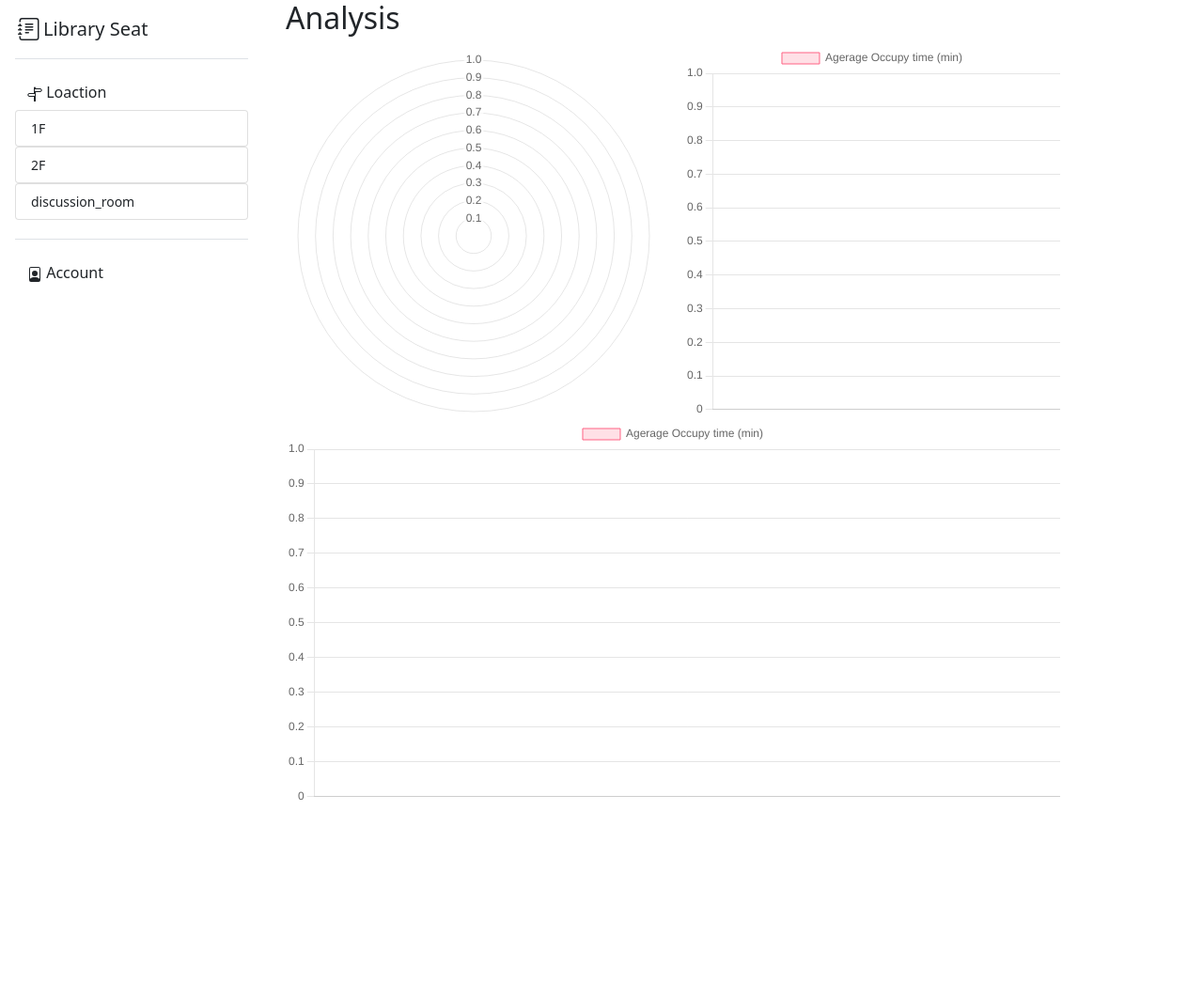
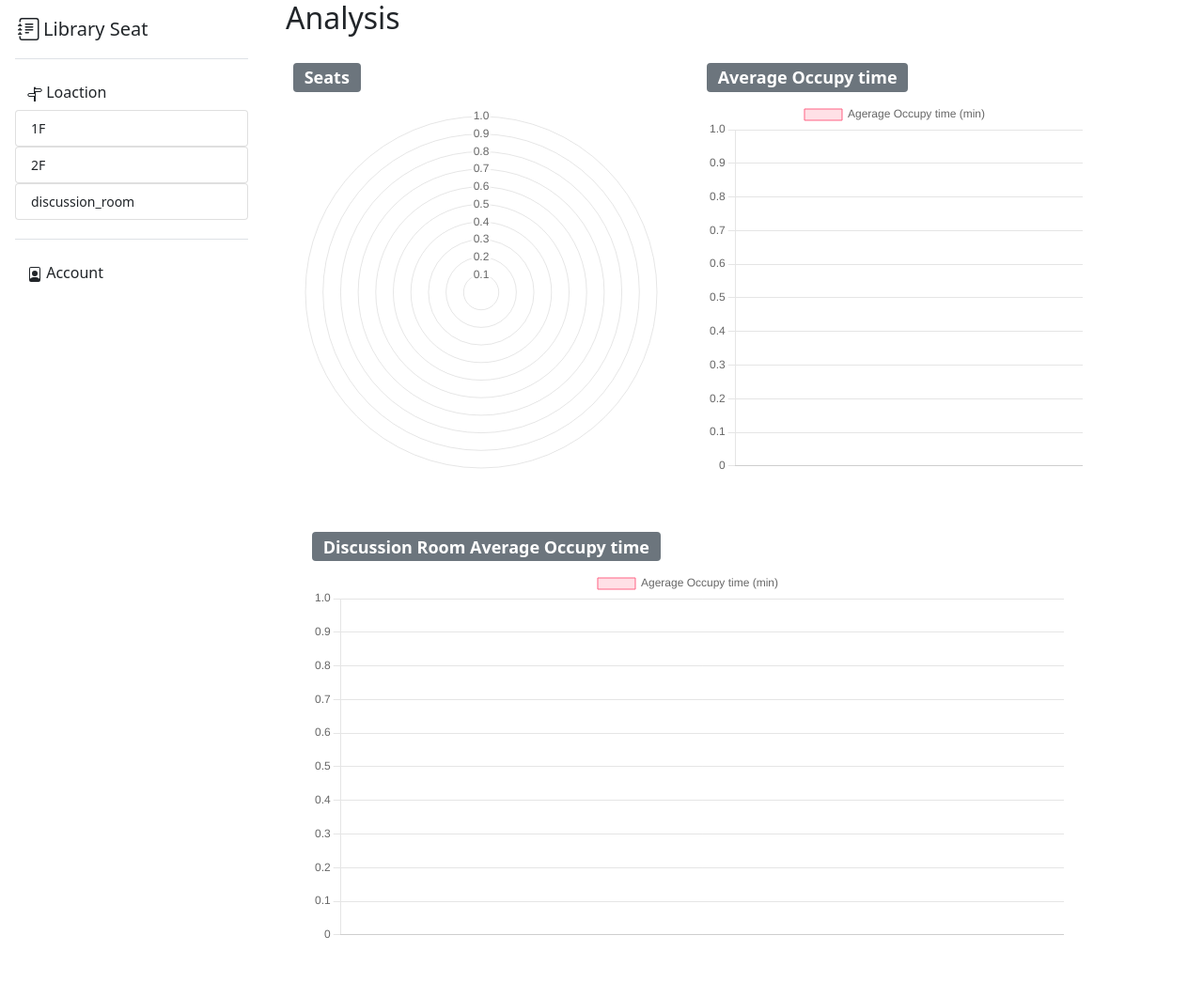
Before and after one commit to YYHsiang/Library_seat, a Django app: page /analysis/ in a window 1280 px wide. Shown: the whole page at 94% size. Before the commit the page ends 852 px from the top, so only its background shows below. Run offline with Django 3.2, Linux system fonts and the light colour scheme; data comes from the database, SQL or seed files in the repository; both versions use the stored data as it was after the commit; some libraries are stand-ins or nearby versions.

Commit message:
'analysis.html' layout

```diff
--- a/analysis/templates/analysis/analysis.html
+++ b/analysis/templates/analysis/analysis.html
@@ -143,16 +143,19 @@
 {% block content %}
     <h2>Analysis</h2>
     <div class= "row">
-        <div class= "col">
+        <div class= "col", style="padding: 20px;">
+            <h4><span class="badge bg-secondary">Seats</span></h4>
             <canvas id="location_seat_Chart" width="400" height="400"></canvas>
         </div>
-        <div class= "col">
+        <div class= "col", style="padding: 20px;">
+            <h4><span class="badge bg-secondary">Average Occupy time</span></h4>
             <canvas id="floor_period_occupy_Chart" width="400" height="400"></canvas>
         </div>
 
     </div>
-    <div class= "row">
-        <div class= "col">
+    <div class= "row", style="padding: 20px;">
+        <div class= "col", style="padding: 20px;">
+            <h4><span class="badge bg-secondary">Discussion Room Average Occupy time</span></h4>
             <canvas id="Every_Seat_occupy_Chart" width="600" height="300"></canvas>
         </div>
     </div>
```
Also changed, not shown: db.sqlite3.
